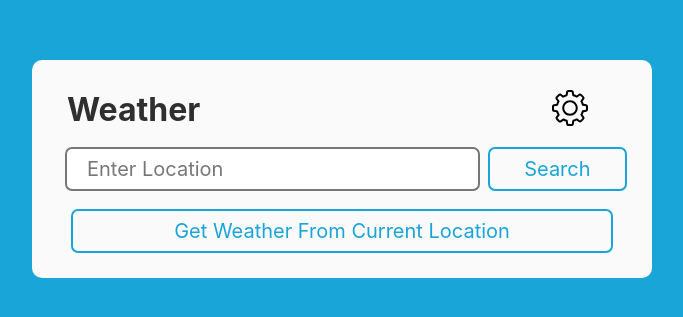
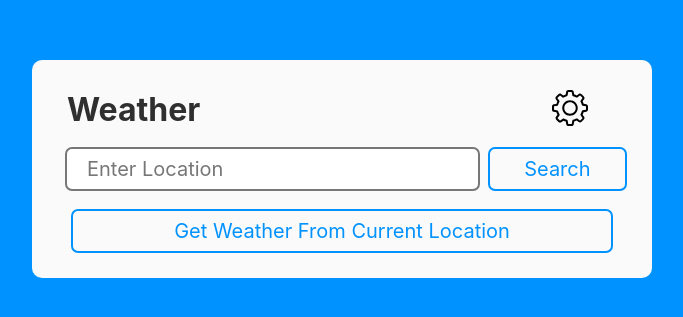
Before and after one commit to ArsenGabrielyan/weather-app, an Angular app: page / in a window 1280 px wide. Shown: the part 231-548 px from the top of the page, without its empty margins (298-981 px from the left). Built offline with nearby package versions, Linux system fonts and the light colour scheme.

Commit message:
Changed Blue Color, Changed URL in Readme Install Section and Moved mixins to a separate file

```diff
--- a/src/app/app.component.scss
+++ b/src/app/app.component.scss
@@ -1,11 +1,7 @@
 $content-background: #fafafa;
-$blue: #19a5d8;
+$blue: #0092ff;
 $grey: #777;
-@mixin flex-align($j,$a){justify-content: $j;align-items: $a;}
-@mixin button($w: 100%, $c){
-     width: $w;font-size: 20px;padding: 8px 20px;border: 2px solid $c;background: none;outline: none;color: $c;border-radius: 7px;transition: .3s ease all;cursor: pointer;
-     &:hover{background-color: $c;color: white;}
-}
+@import "./scss/mixins.scss";
 .weather-container{
      display: flex;flex-direction: column;@include flex-align(center, center);
      min-height: 100vh;background-color: $blue;
--- a/src/app/components/settings/settings.component.scss
+++ b/src/app/components/settings/settings.component.scss
@@ -1,4 +1,4 @@
-$red: #dc3545;$blue: #19a5d8;$green: #22b455;$dark: #2f2f2f;$yellow: #FFBF00;$orange: #FF6D28;$pink: #F56EB3;
+$red: #dc3545;$blue: #0092ff;$green: #22b455;$dark: #2f2f2f;$yellow: #FFBF00;$orange: #FF6D28;$pink: #F56EB3;
 .option-title{font-size: 21px;font-weight: 400;margin: 10px 0;}.options{list-style: none;}
 .box{
      padding: 5px;border-radius: 7px;
--- a/src/app/components/settings/settings.component.ts
+++ b/src/app/components/settings/settings.component.ts
@@ -10,7 +10,7 @@ export class SettingsComponent implements OnInit {
   styleDisplay = document.createElement("style");
   colorbox: ColorBox[] = [
     {colorId: "red", color: "#dc3545"},
-    {colorId: "blue", color: "#19a5d8"},
+    {colorId: "blue", color: "#0092ff"},
     {colorId: "green", color: "#22b455"},
     {colorId: "yellow", color: "#FFBF00"},
     {colorId: "orange", color: "#FF6D28"},
--- /dev/null
+++ b/src/app/scss/mixins.scss
@@ -0,0 +1,5 @@
+@mixin flex-align($j,$a){justify-content: $j;align-items: $a;}
+@mixin button($w: 100%, $c){
+     width: $w;font-size: 20px;padding: 8px 20px;border: 2px solid $c;background: none;outline: none;color: $c;border-radius: 7px;transition: .3s ease all;cursor: pointer;
+     &:hover{background-color: $c;color: white;}
+}
```
Also changed, not shown: 1 other file (tests, documents, lock files or other folders).
